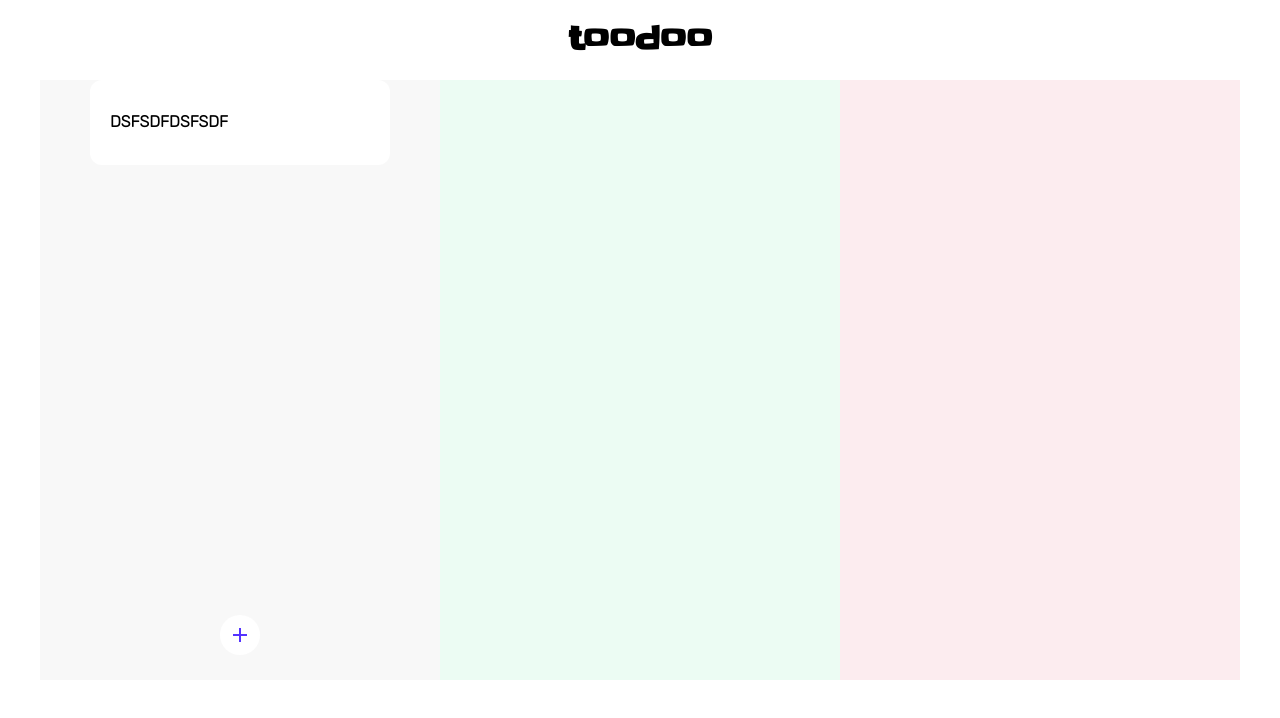
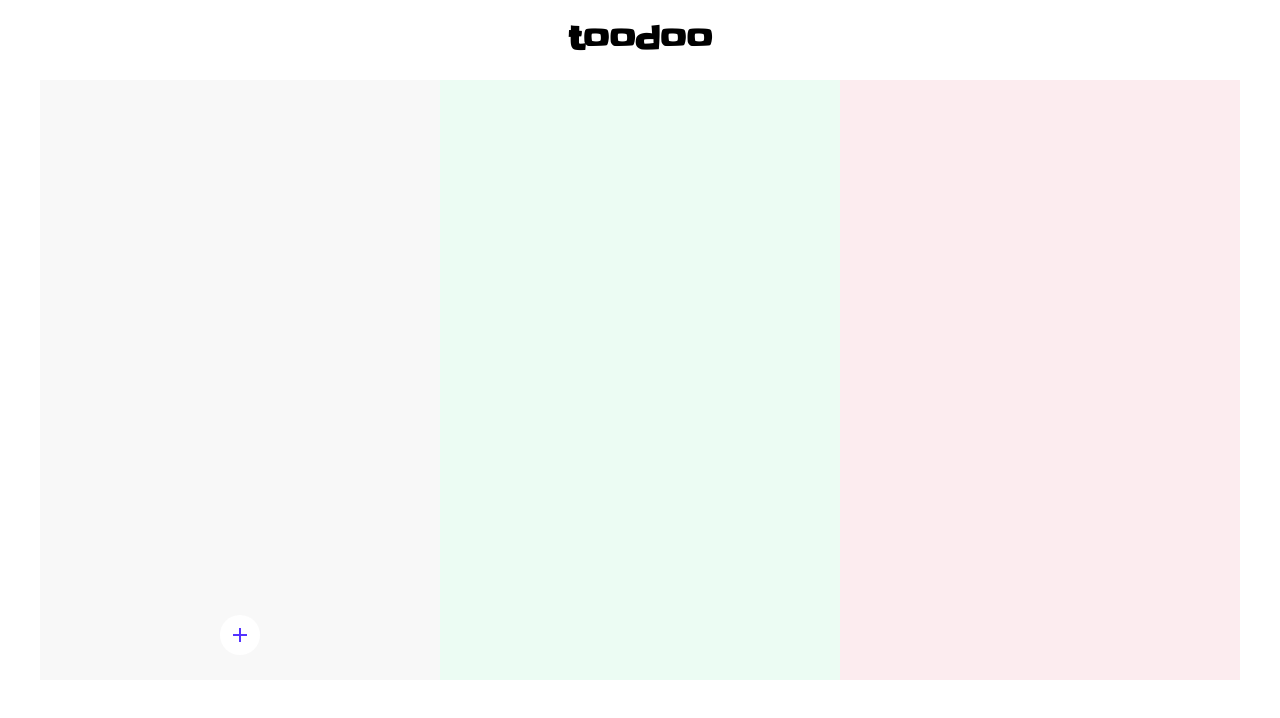
Before and after one commit to Lehano-A/todo, a React (Create React App) app: page / in a window 1280 px wide. Shown: the top 718 px of the page. Built offline with nearby package versions, Linux system fonts and the light colour scheme.

Commit message:
Добавляет логику визуализации списка задач из локального хранилища

```diff
--- a/src/components/Main/Columns/Todo/Todo.tsx
+++ b/src/components/Main/Columns/Todo/Todo.tsx
@@ -1,23 +1,26 @@
-import React, { useRef } from 'react'
-import { useSelector } from 'react-redux'
+import React, { useEffect, useState } from 'react'
 import { useDispatch } from 'react-redux'
 import styled from 'styled-components'
 
 import AddIcon from '../../../../images/icons/add.svg'
 import { activateForm } from '../../../../redux/reducers/slices/formAddTaskSlice'
 import Column from '../../../../styled/column'
+import ls from '../../../../utils/localStorage'
 import Task from '../../Task/Task'
+import { TaskType } from '../../Task/task.type'
 
 const StyledTodo = styled(Column)`
   background-color: #8080800f;
   position: relative;
+
+  :where(& > div):not(:last-of-type) {
+    margin-bottom: 10px;
+  }
 `
-
 const StyledAddIcon = styled('svg')`
   background: url(${AddIcon}) no-repeat center center;
   width: 100%;
   height: 100%;
-  // filter: invert(51%) sepia(100%) saturate(327%) hue-rotate(100deg) brightness(95%) contrast(86%);
 `
 
 const ButtonAddTask = styled('button')`
@@ -29,31 +32,36 @@ const ButtonAddTask = styled('button')`
   position: absolute;
   bottom: 25px;
 `
-interface FormAddTaskState {
-  formAddTask: {
-    isActive: boolean
-  }
-}
 
 function Todo({ refFormAddTask }: any) {
   const dispatch = useDispatch()
-  const isActiveFormAddTask = useSelector((state: FormAddTaskState) => state.formAddTask.isActive)
 
-  function handleFormAddTask(e: any) {
-    // console.log('e', e.currentTarget)
-    // e.currentTarget.showModal()
+  const [tasksFromLS, setTasksFromLS] = useState<TaskType[]>([])
 
+  useEffect(() => {
+    const data = ls.get('tasks')
+
+    if (Array.isArray(data)) {
+      setTasksFromLS(data)
+    }
+  }, [])
+
+  // показать форму добавления новой задачи
+  function showFormAddNewTask() {
     if (refFormAddTask.current) {
       refFormAddTask.current.showModal()
     }
 
     dispatch(activateForm())
   }
+
   return (
     <StyledTodo>
-      <Task>DSFSDFDSFSDF</Task>
+      {tasksFromLS.map((task, id) => (
+        <Task key={id + task.nameTask}>{task.nameTask}</Task>
+      ))}
 
-      <ButtonAddTask onClick={handleFormAddTask}>
+      <ButtonAddTask onClick={showFormAddNewTask}>
         <StyledAddIcon></StyledAddIcon>
       </ButtonAddTask>
     </StyledTodo>
--- /dev/null
+++ b/src/components/Main/Task/task.type.ts
@@ -0,0 +1,5 @@
+export interface TaskType {
+  nameTask: string
+  description: string
+  deadline: string
+}
```
